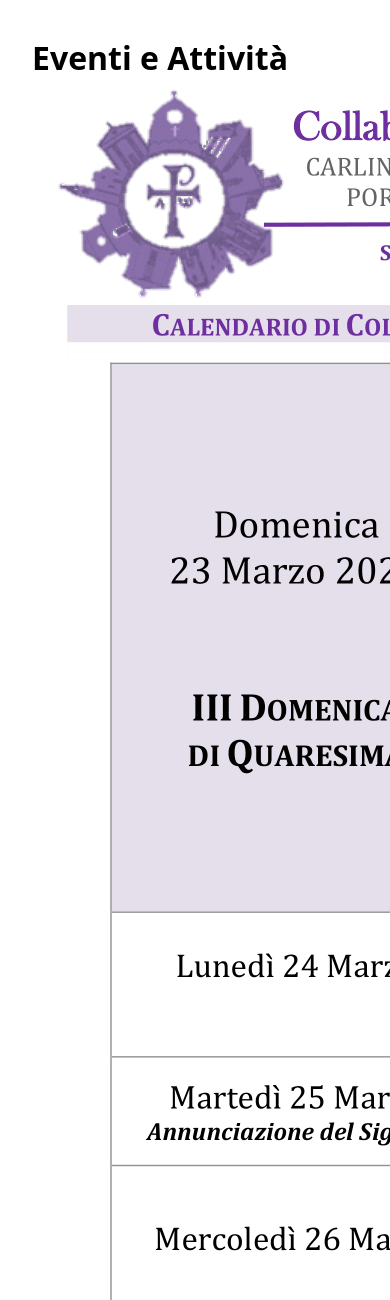
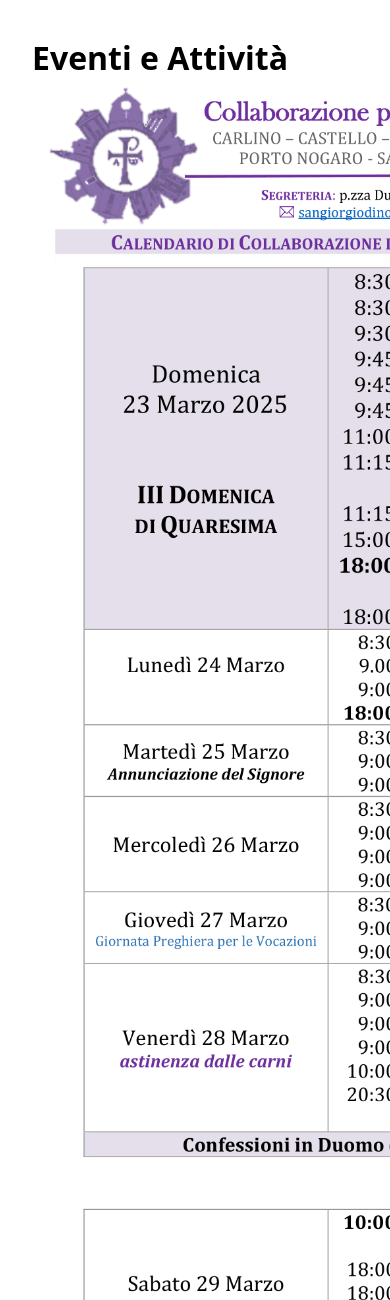
Before and after one commit to CoderXYZ7/CDGsite, a PHP site: page /pages/eventi.html in a window 390 px wide; the page is wider, and only the part inside the window is pictured. Shown: the top 1300 px of that part. Run offline with PHP 8.4, Linux system fonts and the light colour scheme.

Commit message:
Migliorata la visualizzazione del foglietto

```diff
--- a/pages/eventi.html
+++ b/pages/eventi.html
@@ -15,10 +15,10 @@
     <main class="main-wrapper">
         <div class="content">
             <h1>Eventi e Attività</h1>
-            <img src="../static/foglietto/attuale1.png" alt="foglietto attuale">
-            <img src="../static/foglietto/attuale2.png" alt="foglietto attuale">
-            <img src="../static/foglietto/attuale3.png" alt="foglietto attuale">
-            <img src="../static/foglietto/attuale4.png" alt="foglietto attuale">
+            <img class="foglietto" src="../static/foglietto/attuale1.png" alt="foglietto attuale">
+            <img class="foglietto" src="../static/foglietto/attuale2.png" alt="foglietto attuale">
+            <img class="foglietto" src="../static/foglietto/attuale3.png" alt="foglietto attuale">
+            <img class="foglietto" src="../static/foglietto/attuale4.png" alt="foglietto attuale">
         </div>
     </main>
 
--- a/static/css/styles.css
+++ b/static/css/styles.css
@@ -114,6 +114,19 @@ body {
     }
 }
 
+.foglietto {
+    width: auto;
+    height: auto;
+    margin-bottom: 1rem;
+}
+
+@media (max-width: 768px) {
+    .foglietto {
+        width: 768px;
+        height: auto;
+        margin-bottom: 1rem;
+    }
+}
 
 .logo {
     padding: 0 2rem;
```
